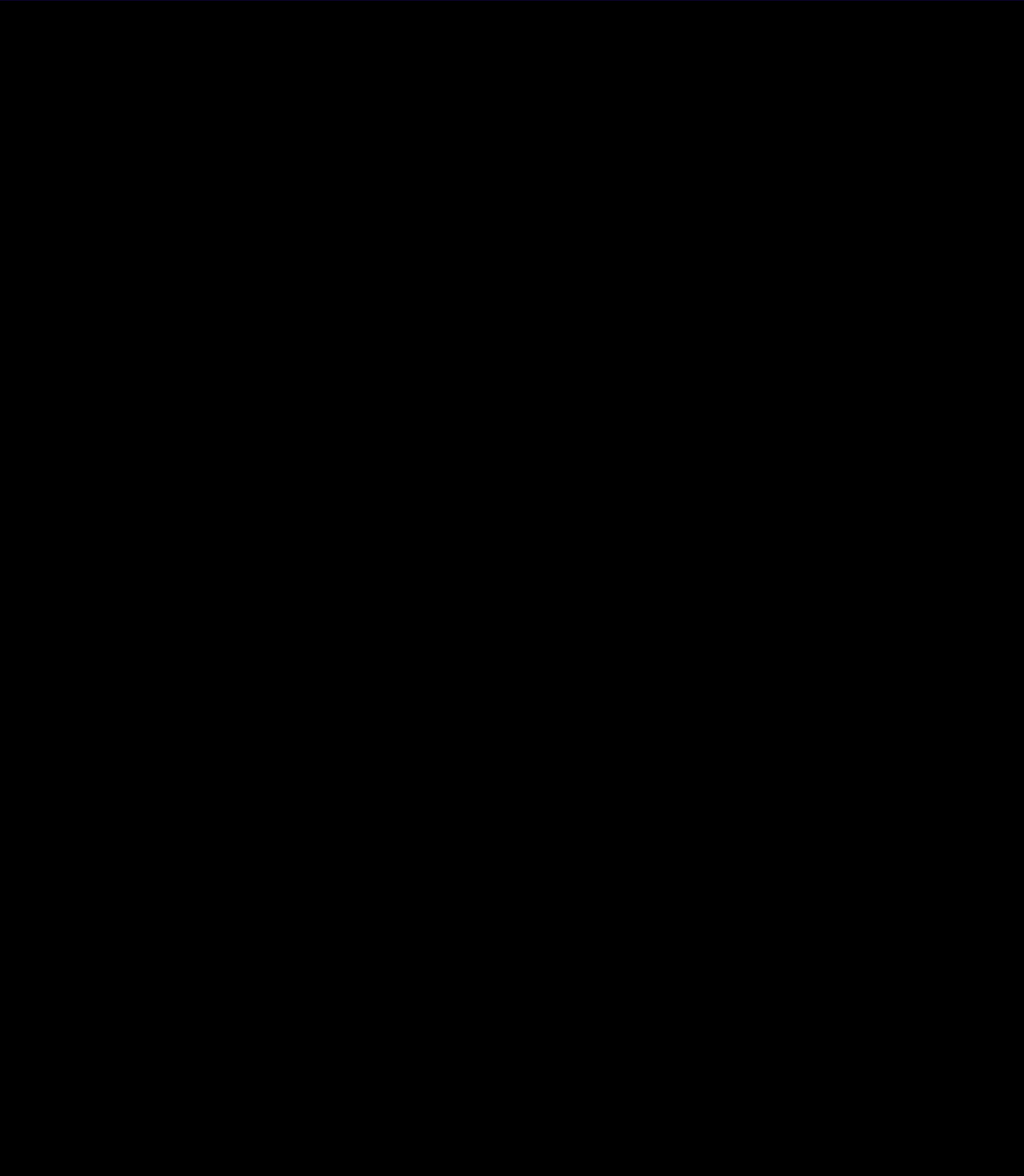
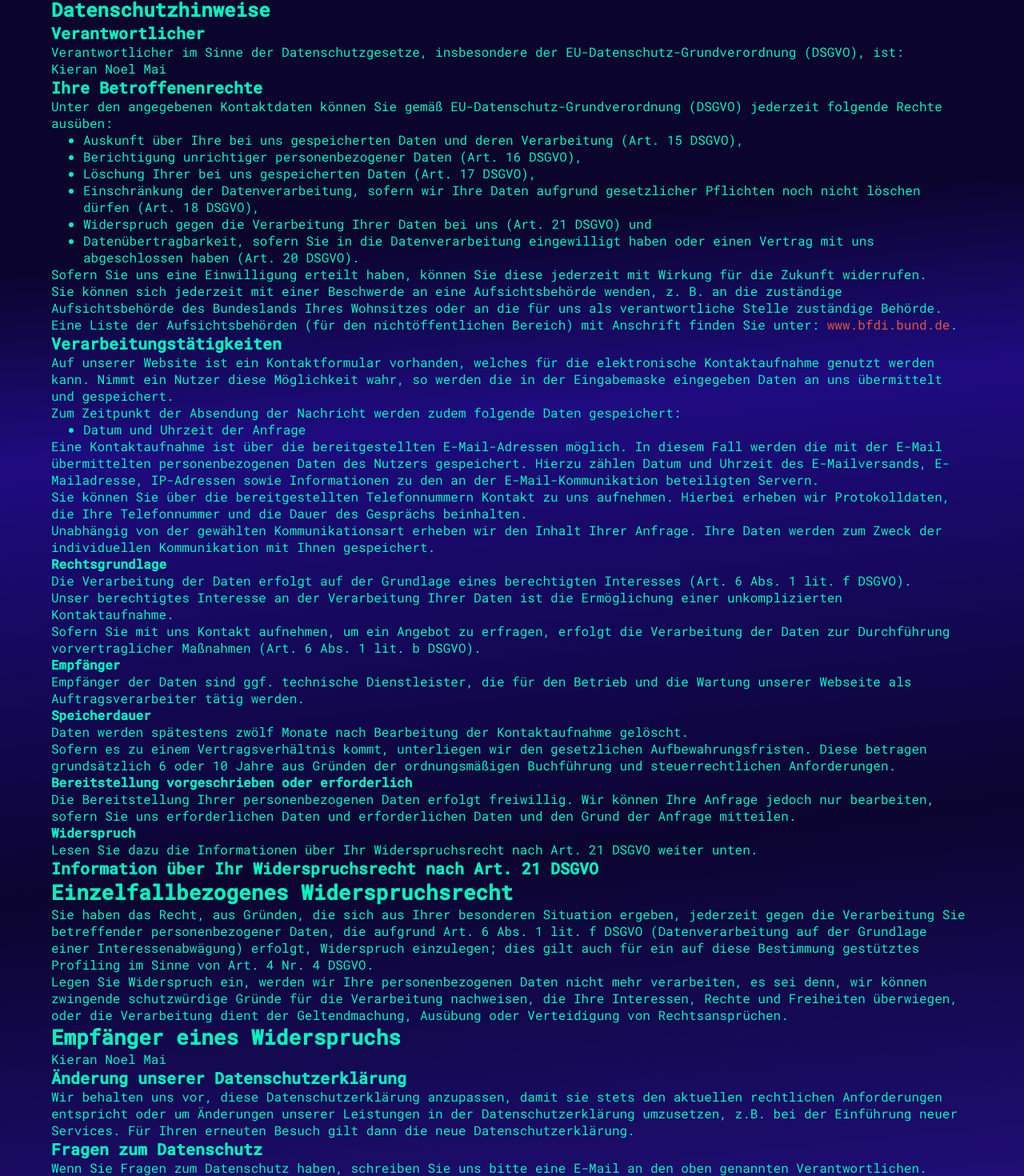
Before and after one commit to NoelKi/Portfolio-Angular-17, an Angular app: page /LegalNotice in a window 1280 px wide. Before the commit this address led to /. Shown: the part 76-1546 px from the top of the page at 80% size. Before the commit the page ends 800 px from the top, so only its background shows below. Built offline with nearby package versions, Linux system fonts and the light colour scheme.

Commit message:
add legal notice

```diff
--- a/src/app/app.routes.ts
+++ b/src/app/app.routes.ts
@@ -1,8 +1,10 @@
 import { Routes } from '@angular/router';
 import { AboveTheFoldComponent } from './above-the-fold/above-the-fold.component';
 import { ImprintComponent } from './imprint/imprint.component';
+import { LegalNoticeComponent } from './legal-notice/legal-notice.component';
 
 export const routes: Routes = [
   { path: '', component: AboveTheFoldComponent },
   { path: 'Imprint', component: ImprintComponent },
+  { path: 'LegalNotice', component: LegalNoticeComponent },
 ];
--- a/src/app/core/components/footer/footer.component.html
+++ b/src/app/core/components/footer/footer.component.html
@@ -2,6 +2,6 @@
     <h2 class="font-handjet orange">&lt;KM&gt;</h2>
     <p class="font-robotomono orange">© Kieran Noel Mai 2024</p>
 
-    <a class="font-robotomono orange" href="">Legal Notice</a>
-    <a class="font-robotomono orange" href="Imprint">Impressum</a>
+    <a class="font-robotomono orange" href="LegalNotice">Legal Notice</a>
+    <a class="font-robotomono orange" href="Imprint">Imprint</a>
 </section>
--- /dev/null
+++ b/src/app/legal-notice/legal-notice.component.html
@@ -0,0 +1,87 @@
+<section class="font-robotomono">
+    <div>
+        <h1>Datenschutzhinweise</h1>
+        <h2>Verantwortlicher</h2>
+        <p>Verantwortlicher im Sinne der Datenschutzgesetze, insbesondere der EU-Datenschutz-Grundverordnung
+            (DSGVO), ist:</p>
+        <p class='generator_user_input'>Kieran Noel Mai</p>
+        <h2>Ihre Betroffenenrechte</h2>
+        <p>Unter den angegebenen Kontaktdaten können Sie gemäß EU-Datenschutz-Grundverordnung (DSGVO) jederzeit
+            folgende Rechte ausüben:</p>
+        <ul>
+            <li>Auskunft über Ihre bei uns gespeicherten Daten und deren Verarbeitung (Art. 15 DSGVO),</li>
+            <li>Berichtigung unrichtiger personenbezogener Daten (Art. 16 DSGVO),</li>
+            <li>Löschung Ihrer bei uns gespeicherten Daten (Art. 17 DSGVO),</li>
+            <li>Einschränkung der Datenverarbeitung, sofern wir Ihre Daten aufgrund gesetzlicher Pflichten noch
+                nicht löschen dürfen (Art. 18 DSGVO),</li>
+            <li>Widerspruch gegen die Verarbeitung Ihrer Daten bei uns (Art. 21 DSGVO) und</li>
+            <li>Datenübertragbarkeit, sofern Sie in die Datenverarbeitung eingewilligt haben oder einen Vertrag mit
+                uns abgeschlossen haben (Art. 20 DSGVO).</li>
+        </ul>
+        <p>Sofern Sie uns eine Einwilligung erteilt haben, können Sie diese jederzeit mit Wirkung für die Zukunft
+            widerrufen.</p>
+        <p>Sie können sich jederzeit mit einer Beschwerde an eine Aufsichtsbehörde wenden, z. B. an die zuständige
+            Aufsichtsbehörde des Bundeslands Ihres Wohnsitzes oder an die für uns als verantwortliche Stelle
+            zuständige Behörde.</p>
+        <p>Eine Liste der Aufsichtsbehörden (für den nichtöffentlichen Bereich) mit Anschrift finden Sie unter: <a
+                href="https://www.bfdi.bund.de/DE/Infothek/Anschriften_Links/anschriften_links-node.html">www.bfdi.bund.de</a>.
+        </p>
+        <h2>Verarbeitungstätigkeiten</h2>
+        <p>Auf unserer Website ist ein Kontaktformular vorhanden, welches für die elektronische Kontaktaufnahme
+            genutzt werden kann. Nimmt ein Nutzer diese Möglichkeit wahr, so werden die in der Eingabemaske
+            eingegeben Daten an uns übermittelt und gespeichert.</p>
+        <p>Zum Zeitpunkt der Absendung der Nachricht werden zudem folgende Daten gespeichert:</p>
+        <ul>
+            <li>Datum und Uhrzeit der Anfrage</li>
+        </ul>
+        <p>Eine Kontaktaufnahme ist über die bereitgestellten E-Mail-Adressen möglich. In diesem Fall werden die mit
+            der E-Mail übermittelten personenbezogenen Daten des Nutzers gespeichert. Hierzu zählen Datum und
+            Uhrzeit des E-Mailversands, E-Mailadresse, IP-Adressen sowie Informationen zu den an der
+            E-Mail-Kommunikation beteiligten Servern.</p>
+        <p>Sie können Sie über die bereitgestellten Telefonnummern Kontakt zu uns aufnehmen. Hierbei erheben wir
+            Protokolldaten, die Ihre Telefonnummer und die Dauer des Gesprächs beinhalten.</p>
+        <p>Unabhängig von der gewählten Kommunikationsart erheben wir den Inhalt Ihrer Anfrage. Ihre Daten werden
+            zum Zweck der individuellen Kommunikation mit Ihnen gespeichert.</p>
+        <h4>Rechtsgrundlage</h4>
+        <p>Die Verarbeitung der Daten erfolgt auf der Grundlage eines berechtigten Interesses (Art. 6 Abs. 1 lit. f
+            DSGVO).</p>
+        <p>Unser berechtigtes Interesse an der Verarbeitung Ihrer Daten ist die Ermöglichung einer unkomplizierten
+            Kontaktaufnahme.</p>
+        <p>Sofern Sie mit uns Kontakt aufnehmen, um ein Angebot zu erfragen, erfolgt die Verarbeitung der Daten zur
+            Durchführung vorvertraglicher Maßnahmen (Art. 6 Abs. 1 lit. b DSGVO).</p>
+        <h4>Empfänger</h4>
+        <p>Empfänger der Daten sind ggf. technische Dienstleister, die für den Betrieb und die Wartung unserer
+            Webseite als Auftragsverarbeiter tätig werden.</p>
+        <h4>Speicherdauer</h4>
+        <p>Daten werden spätestens zwölf Monate nach Bearbeitung der Kontaktaufnahme gelöscht.</p>
+        <p>Sofern es zu einem Vertragsverhältnis kommt, unterliegen wir den gesetzlichen Aufbewahrungsfristen. Diese
+            betragen grundsätzlich 6 oder 10 Jahre aus Gründen der ordnungsmäßigen Buchführung und steuerrechtlichen
+            Anforderungen.</p>
+        <h4>Bereitstellung vorgeschrieben oder erforderlich</h4>
+        <p>Die Bereitstellung Ihrer personenbezogenen Daten erfolgt freiwillig. Wir können Ihre Anfrage jedoch nur
+            bearbeiten, sofern Sie uns erforderlichen Daten und erforderlichen Daten und den Grund der Anfrage
+            mitteilen.</p>
+        <h4>Widerspruch</h4>
+        <p>Lesen Sie dazu die Informationen über Ihr Widerspruchsrecht nach Art. 21 DSGVO weiter unten.</p>
+        <h2>Information über Ihr Widerspruchsrecht nach Art. 21 DSGVO</h2>
+        <h3>Einzelfallbezogenes Widerspruchsrecht</h3>
+        <p>Sie haben das Recht, aus Gründen, die sich aus Ihrer besonderen Situation ergeben, jederzeit gegen die
+            Verarbeitung Sie betreffender personenbezogener Daten, die aufgrund Art. 6 Abs. 1 lit. f DSGVO
+            (Datenverarbeitung auf der Grundlage einer Interessenabwägung) erfolgt, Widerspruch einzulegen; dies
+            gilt auch für ein auf diese Bestimmung gestütztes Profiling im Sinne von Art. 4 Nr. 4 DSGVO.</p>
+        <p>Legen Sie Widerspruch ein, werden wir Ihre personenbezogenen Daten nicht mehr verarbeiten, es sei denn,
+            wir können zwingende schutzwürdige Gründe für die Verarbeitung nachweisen, die Ihre Interessen, Rechte
+            und Freiheiten überwiegen, oder die Verarbeitung dient der Geltendmachung, Ausübung oder Verteidigung
+            von Rechtsansprüchen.</p>
+        <h3>Empfänger eines Widerspruchs</h3>
+        <p class='generator_user_input'>Kieran Noel Mai</p>
+        <h2>Änderung unserer Datenschutzerklärung</h2>
+        <p>Wir behalten uns vor, diese Datenschutzerklärung anzupassen, damit sie stets den aktuellen rechtlichen
+            Anforderungen entspricht oder um Änderungen unserer Leistungen in der Datenschutzerklärung umzusetzen,
+            z.B. bei der Einführung neuer Services. Für Ihren erneuten Besuch gilt dann die neue
+            Datenschutzerklärung.</p>
+        <h2>Fragen zum Datenschutz</h2>
+        <p>Wenn Sie Fragen zum Datenschutz haben, schreiben Sie uns bitte eine E-Mail an den oben genannten
+            Verantwortlichen.</p>
+    </div>
+</section>
--- /dev/null
+++ b/src/app/legal-notice/legal-notice.component.scss
@@ -0,0 +1,36 @@
+@import "./../../../src/styles.scss";
+@import "./../../../src/mixins";
+
+section {
+  padding: 0 5vw;
+  padding-top: 72px;
+  color: $color-turquoise;
+}
+
+.imprint {
+  text-align: center;
+  font-size: 18px;
+}
+
+h1 {
+  font-size: 24px;
+}
+
+h2 {
+  font-size: 20px;
+}
+
+p {
+  font-size: 16px;
+}
+
+a {
+  text-decoration: none;
+  color: $color-orange;
+}
+
+span {
+  font-size: 20px;
+  font-weight: 500;
+  padding-bottom: 10px;
+}
```
Also changed, not shown: src/app/legal-notice/legal-notice.component.ts (added, +12 -0 lines), 1 other file (tests, documents, lock files or other folders).
